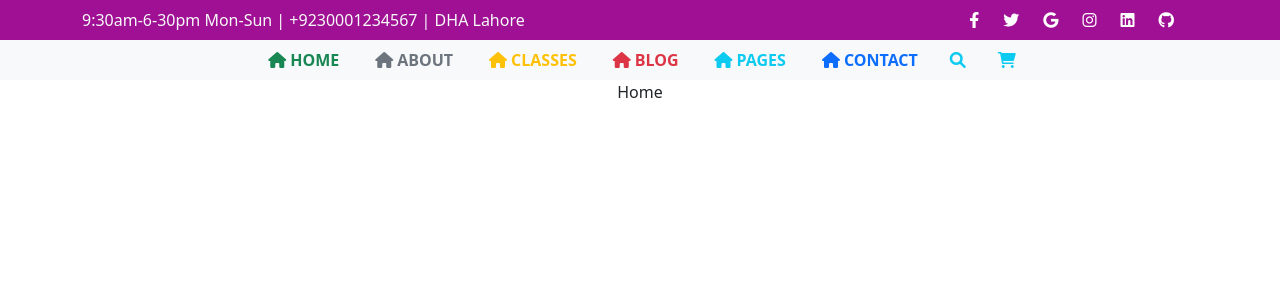
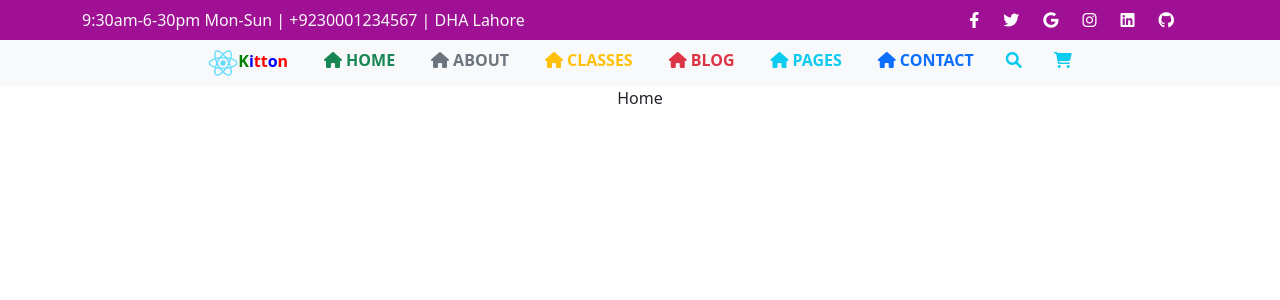
Before and after one commit to MMureed-Hussain/vie-tech-interview, a React (Create React App) app: page / in a window 1280 px wide. Shown: the top 300 px of the page. Built offline with nearby package versions, Linux system fonts and the light colour scheme.

Commit message:
First commit

```diff
--- a/src/components/Navbars.jsx
+++ b/src/components/Navbars.jsx
@@ -2,13 +2,30 @@
 import "bootstrap/dist/css/bootstrap.min.css";
 import { Navbar, Nav } from "react-bootstrap";
 import { Link } from "react-router-dom";
+// import logoImage from '/images/logo192.png'
+import logoImage from "../images/logo192.png";
 
 export const Navbars = () => {
   return (
     <Navbar bg="light" expand="lg">
       <Navbar.Toggle aria-controls="basic-navbar-nav" />
-      <Navbar.Collapse id="basic-navbar-nav" style={{justifyContent: "center"}}>
+      <Navbar.Collapse
+        id="basic-navbar-nav"
+        style={{ justifyContent: "center" }}
+      >
         <Nav className="mr-auto" style={{ fontWeight: "bold" }}>
+          <Link className="mx-3" to="/" style={{ textDecoration: "none" }}>
+            <img
+              src={logoImage}
+              alt="Logo"
+              style={{ maxWidth: "100px", maxHeight: "30px" }} // Adjust image dimensions as needed
+            />
+            <span style={{ color: "green" }}>K</span>
+            <span style={{ color: "blue" }}>i</span>
+            <span style={{ color: "red" }}>tt</span>
+            <span style={{ color: "blue" }}>o</span>
+            <span style={{ color: "red" }}>n</span>
+          </Link>
           <Link
             className="text-success mx-3"
             to="/"
```
Also changed, not shown: src/images/logo192.png (added).
